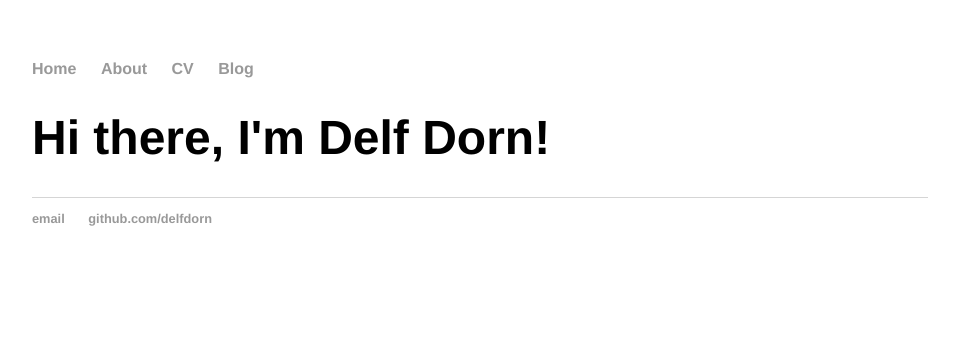
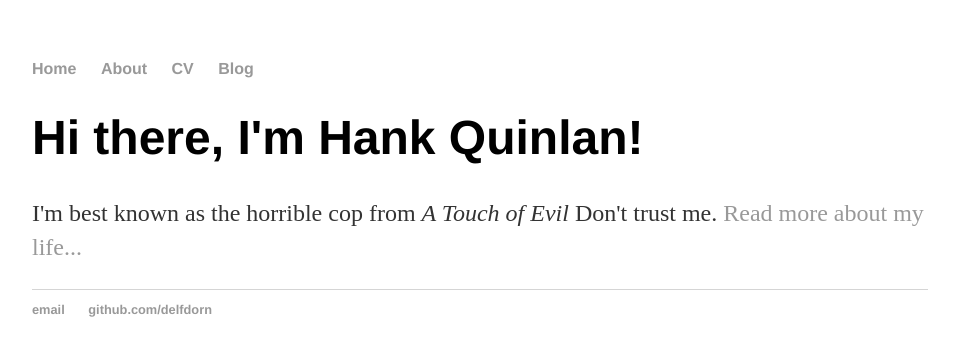
Before and after one commit to delfdorn/delfdorn.github.io, a Jekyll site: the page built from index.html, in a window 1280 px wide. Shown: the top 356 px of the page, without its empty margins (160-1115 px from the left). Built offline with Jekyll 4.4.1, drawn with Linux system fonts in a browser that asks for light colours.

Commit message:
Update index.html

```diff
--- a/index.html
+++ b/index.html
@@ -1,29 +1,8 @@
-<!DOCTYPE html>
-<html>
-	<head>
-		<title>Delf Dorn</title>
-		<!-- link to main stylesheet -->
-		<link rel="stylesheet" type="text/css" href="/css/main.css">
-	</head>
-	<body>
-		<nav>
-    		<ul>
-        		<li><a href="/">Home</a></li>
-	        	<li><a href="/about">About</a></li>
-        		<li><a href="/cv">CV</a></li>
-        		<li><a href="/blog">Blog</a></li>
-    		</ul>
-		</nav>
-		<div class="container">
-    		<div class="blurb">
-        		<h1>Hi there, I'm Delf Dorn!</h1>
-    		</div><!-- /.blurb -->
-		</div><!-- /.container -->
-	<footer>
-    		<ul>
-        		<li><a href="mailto:d.dorn@web.de">email</a></li>
-        		<li><a href="https://github.com/delfdorn">github.com/delfdorn</a></li>
-			</ul>
-		</footer>
-	</body>
-</html>
+---
+layout: default
+title: Hank Quinlan, Horrible Cop
+---
+<div class="blurb">
+	<h1>Hi there, I'm Hank Quinlan!</h1>
+	<p>I'm best known as the horrible cop from <em>A Touch of Evil</em> Don't trust me. <a href="/about">Read more about my life...</a></p>
+</div><!-- /.blurb -->
```
